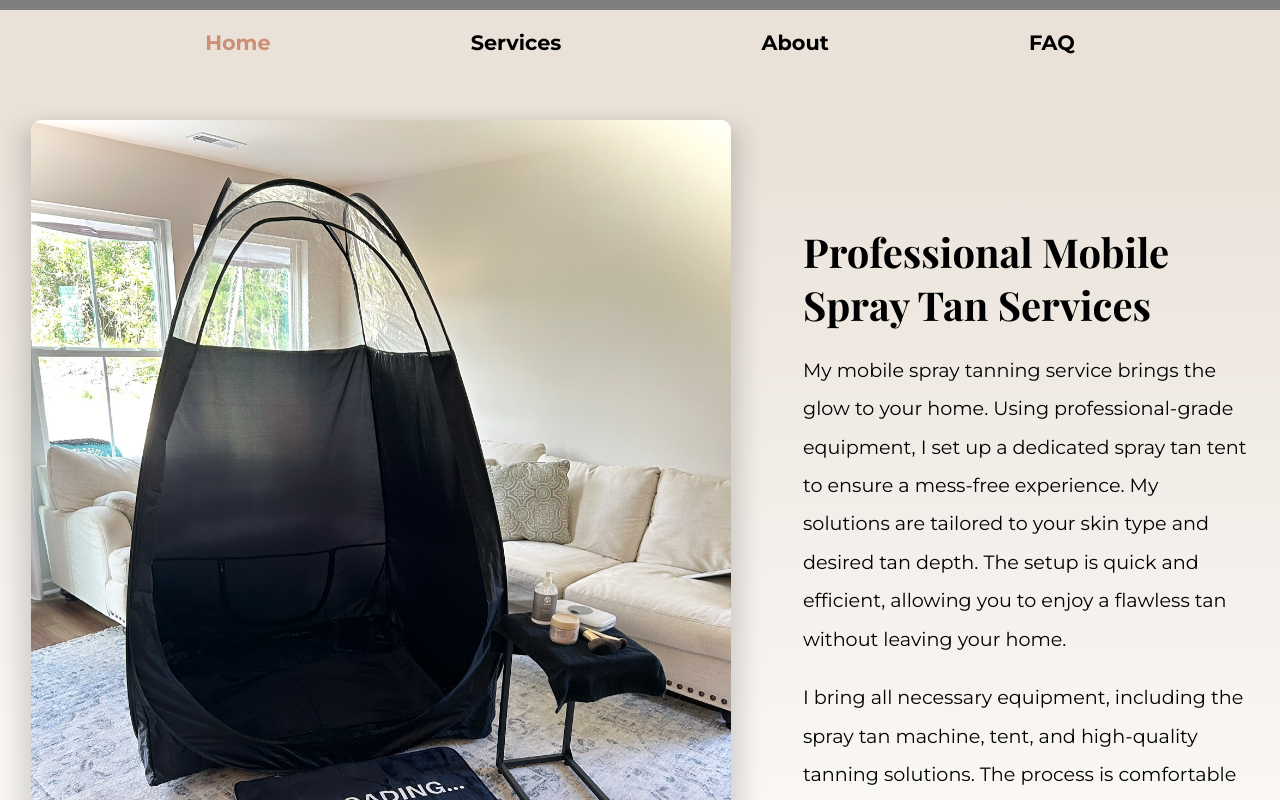
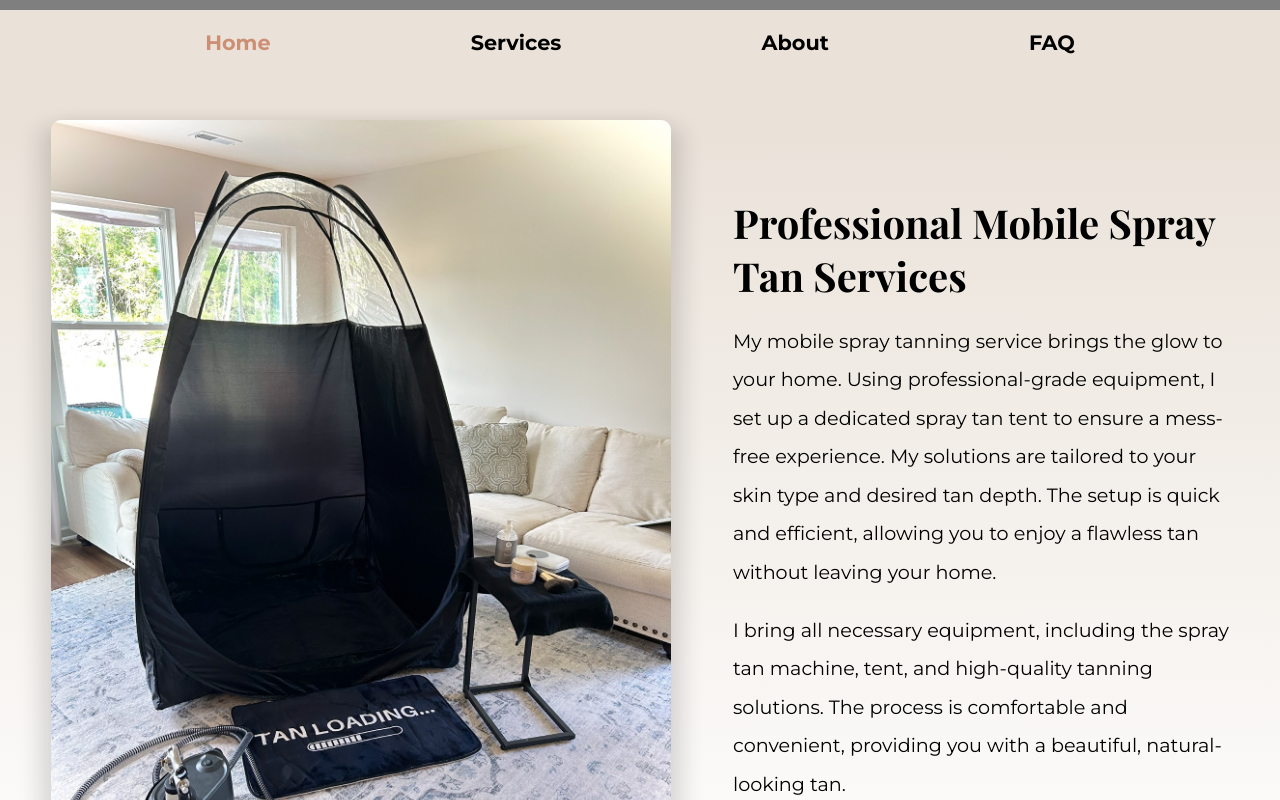
Before and after one commit to grantrisk/coastal-glo-mobile, a Next.js app: page / in a window 1280 px wide. Shown: the part 720-1520 px from the top of the page. Built offline with nearby package versions, Linux system fonts and the light colour scheme; no server answers; grey boxes are pictures that could not be loaded.

Commit message:
feat: enhanced image resolution

```diff
--- a/app/page.tsx
+++ b/app/page.tsx
@@ -57,13 +57,15 @@ export default function Home() {
       <main className={styles.main}>
         <section className={styles.aboutSection}>
           <div className={styles.aboutSectionWrapper}>
-            <Image
-              src={"/equipment-picture.jpg"}
-              alt={"Equipment Picture"}
-              className={styles.aboutSectionImage}
-              height={401.25}
-              width={321}
-            />
+            <div className={styles.aboutSectionImageWrapper}>
+              <Image
+                src={"/equipment-picture.jpg"}
+                alt={"Equipment Picture"}
+                className={styles.aboutSectionImage}
+                height={803}
+                width={642}
+              />
+            </div>
             <div className={styles.aboutSectionText}>
               <ScrollAnimationWrapper>
                 <h2>Professional Mobile Spray Tan Services</h2>
--- a/styles/Home.module.css
+++ b/styles/Home.module.css
@@ -101,13 +101,17 @@
   justify-content: center;
 }
 
+.aboutSectionImageWrapper {
+  max-width: 50%;
+  margin: auto;
+}
+
 .aboutSectionImage {
-  flex: 1;
-  max-width: 700px;
   height: auto;
-  width: auto;
+  max-height: 803px;
+  max-width: 642px;
+  width: 100%;
   border-radius: 10px;
-  margin: auto;
   box-shadow: -10px 10px 20px 5px rgba(0, 0, 0, 0.1),
   10px 10px 20px 5px rgba(0, 0, 0, 0.1);
   transition: 0.2s;
@@ -118,8 +122,6 @@
   max-width: 40%;
   width: 100%;
   margin: auto;
-  /*padding: 50px;*/
-  padding-left: 50px;
 }
 
 .aboutSectionText h2 {
@@ -200,12 +202,9 @@
 }
 
 @media (max-width: 1100px) {
-  .aboutSectionImage {
-    max-width: 100%;
-  }
-
   .aboutSectionText {
     max-width: 60%;
+    padding-left: 50px;
   }
 }
 
@@ -213,10 +212,6 @@
   .aboutSectionWrapper {
     flex-direction: column;
     text-align: center;
-  }
-
-  .aboutSectionImage {
-    max-width: 100%;
   }
 
   .aboutSectionText {
@@ -250,6 +245,15 @@
     background-color: transparent;
   }
 
+  .aboutSectionImageWrapper {
+    width: auto;
+    max-width: none;
+  }
+
+  .aboutSectionImage {
+    max-width: 100%;
+  }
+
   .sunImage3 {
     top: 85%;
     left: -100px;
```
